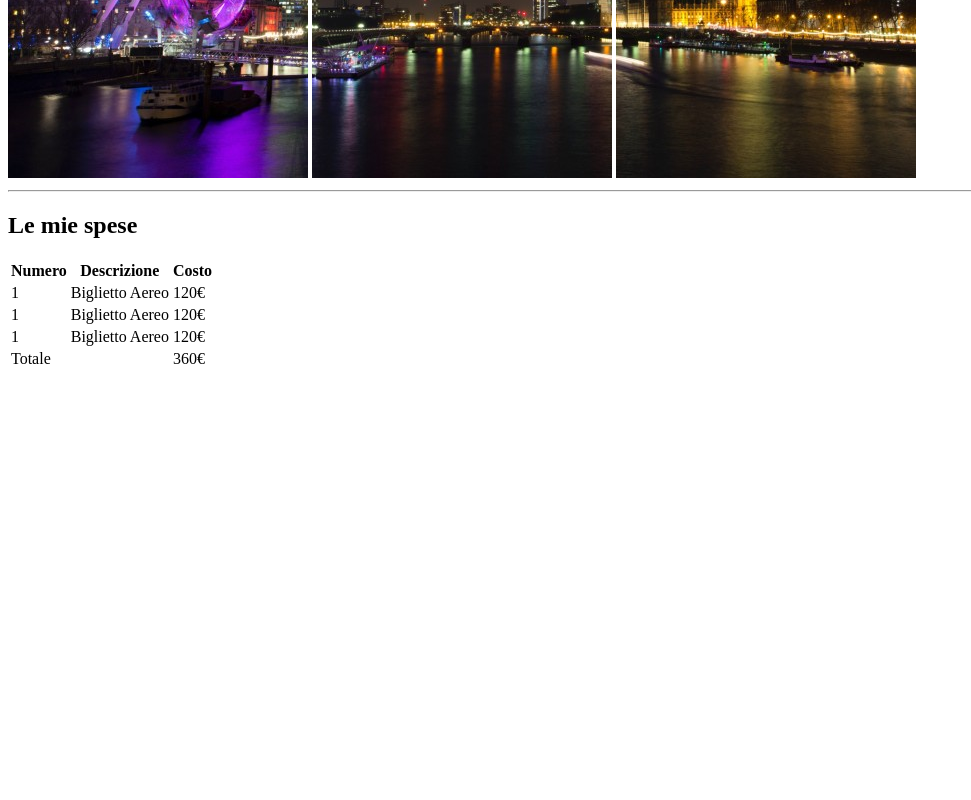
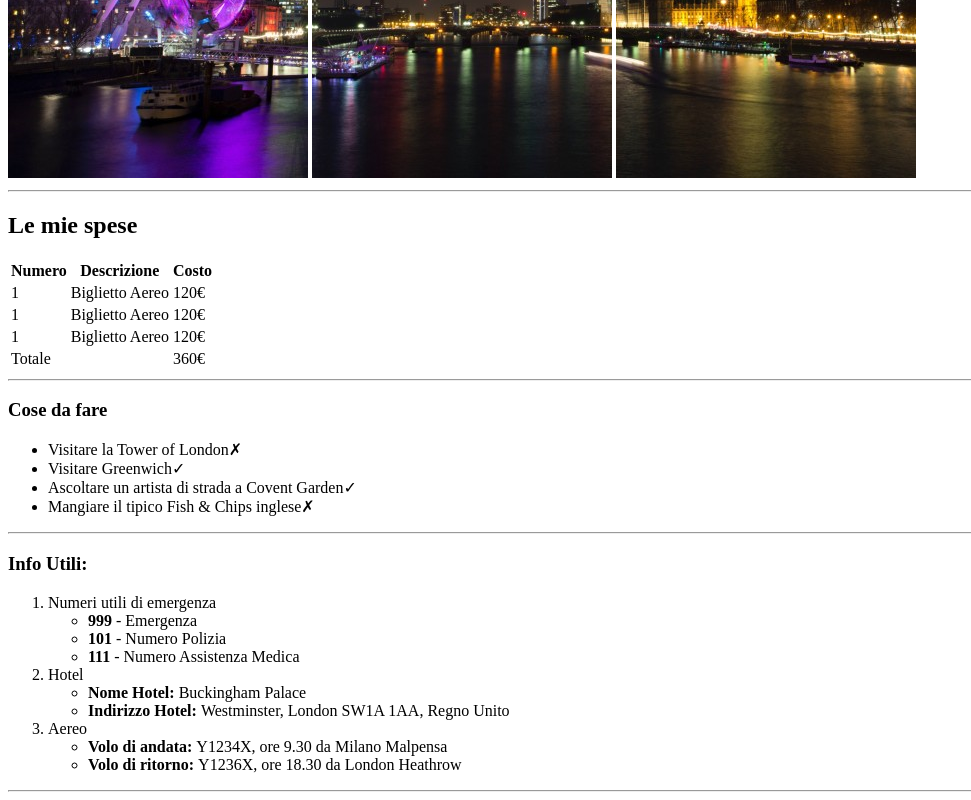
Before and after one commit to AlessiaOsman/html-london-trip, a plain HTML site: page index.html in a window 1280 px wide. Shown: the part 502-1302 px from the top of the page, without its empty margins (0-971 px from the left). Before the commit the page ends 881 px from the top, so only its background shows below. Drawn offline with Linux system fonts and the light colour scheme.

Commit message:
added informations section

```diff
--- a/index.html
+++ b/index.html
@@ -53,6 +53,44 @@
                 </tfoot>
             </table>
         </section>
+        <hr>
+        <!--LIST - TODO-->
+        <section>
+            <h3>Cose da fare</h3>
+            <ul>
+                <li>Visitare la Tower of London&cross;</li>
+                <li>Visitare Greenwich&check;</li>
+                <li>Ascoltare un artista di strada a Covent Garden&check;</li>
+                <li>Mangiare il tipico Fish & Chips inglese&cross;</li>
+            </ul>
+        </section>
+        <hr>
+        <!--INFORMATIONS-->
+        <section>
+            <h3>Info Utili:</h3>
+            <ol>
+                <li>Numeri utili di emergenza
+                    <ul>
+                        <li><strong>999 </strong>- Emergenza</li>
+                        <li><strong>101 </strong>- Numero Polizia</li>
+                        <li><strong>111 </strong>- Numero Assistenza Medica</li>
+                    </ul>
+                </li>
+                <li>Hotel
+                    <ul>
+                        <li><strong>Nome Hotel: </strong>Buckingham Palace</li>
+                        <li><strong>Indirizzo Hotel: </strong>Westminster, London SW1A 1AA, Regno Unito</li>
+                    </ul>
+                </li>
+                <li>Aereo
+                    <ul>
+                        <li><strong>Volo di andata: </strong>Y1234X, ore 9.30 da Milano Malpensa</li>
+                        <li><strong>Volo di ritorno: </strong>Y1236X, ore 18.30 da London Heathrow</li>
+                    </ul>
+                </li>
+            </ol>
+        </section>
+        <hr>
     </main>
 </body>
 </html>
```
